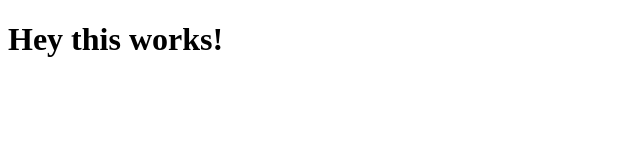
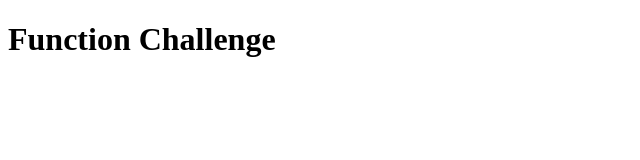
Before and after one commit to ekimlinger/prime_prestudy_01, a plain HTML site: page index.html in a window 1280 px wide. Shown: the whole page, without its empty margins (0-640 px from the left). Drawn offline with Linux system fonts and the light colour scheme.

Commit message:
Changed filename to index

```diff
--- a/GitChallenge.html
+++ b/index.html
@@ -7,7 +7,7 @@
 	<head>
 
 	<body>
-		<h1>Hey this works!<h1>
+		<h1>Function Challenge<h1>
 	</body>
 
 
```
